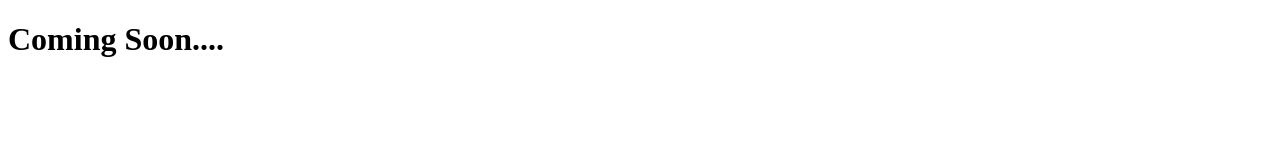
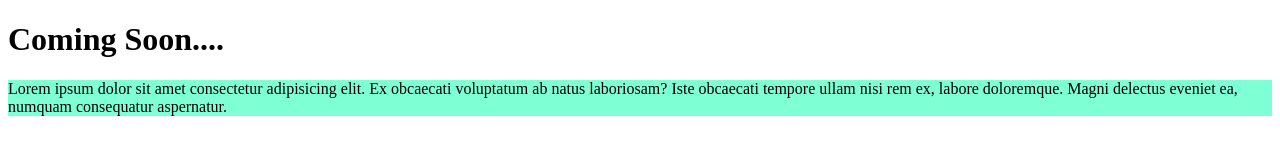
Before and after one commit to karahaman84/my-simple-website, a plain HTML site: page index.html in a window 1280 px wide. Drawn offline with Linux system fonts and the light colour scheme.

Commit message:
first commit1

```diff
--- a/index.html
+++ b/index.html
@@ -4,8 +4,16 @@
     <meta charset="UTF-8">
     <meta name="viewport" content="width=device-width, initial-scale=1.0">
     <title>My Simple Website</title>
+    <style>
+        .col{
+            background-color: aquamarine;
+        }
+    </style>
 </head>
 <body>
     <h1>Coming Soon....</h1>
+    <div>
+        <p class="col">Lorem ipsum dolor sit amet consectetur adipisicing elit. Ex obcaecati voluptatum ab natus laboriosam? Iste obcaecati tempore ullam nisi rem ex, labore doloremque. Magni delectus eveniet ea, numquam consequatur aspernatur.</p>
+    </div>
 </body>
 </html>
```
